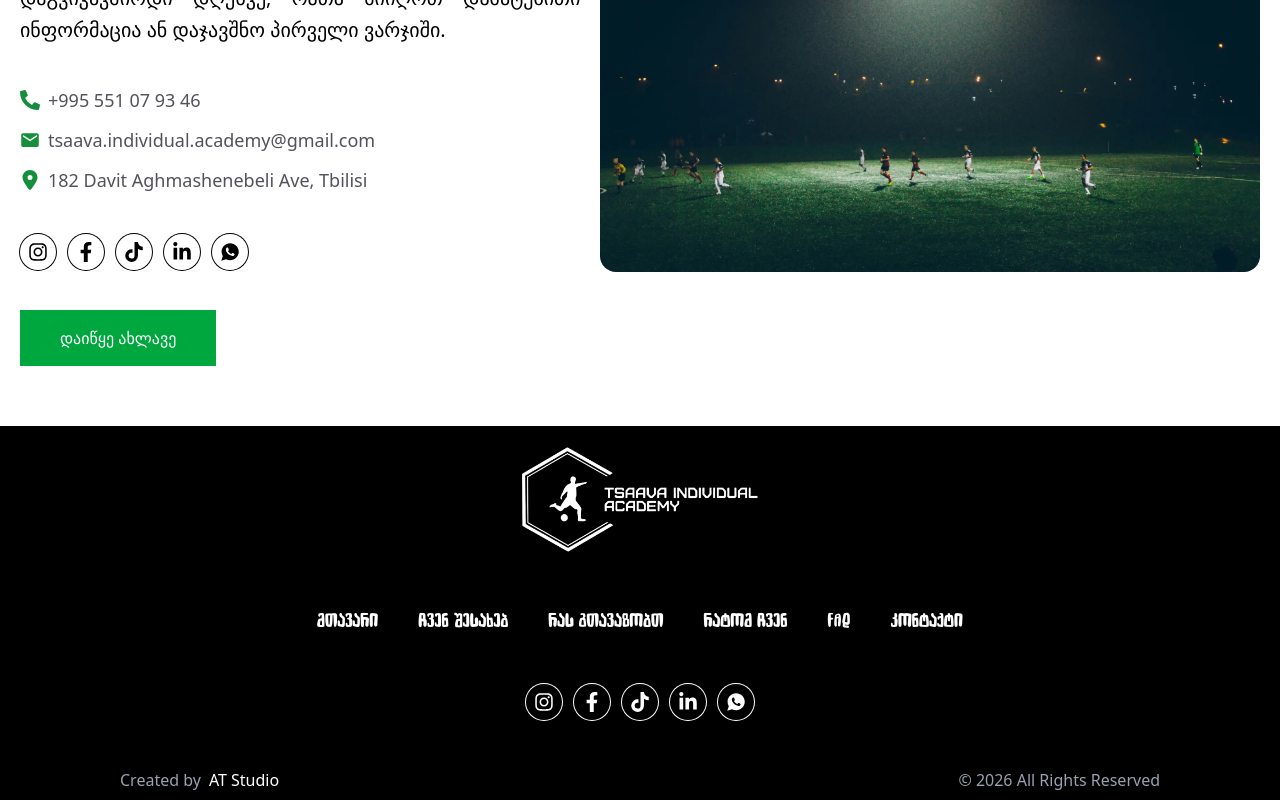
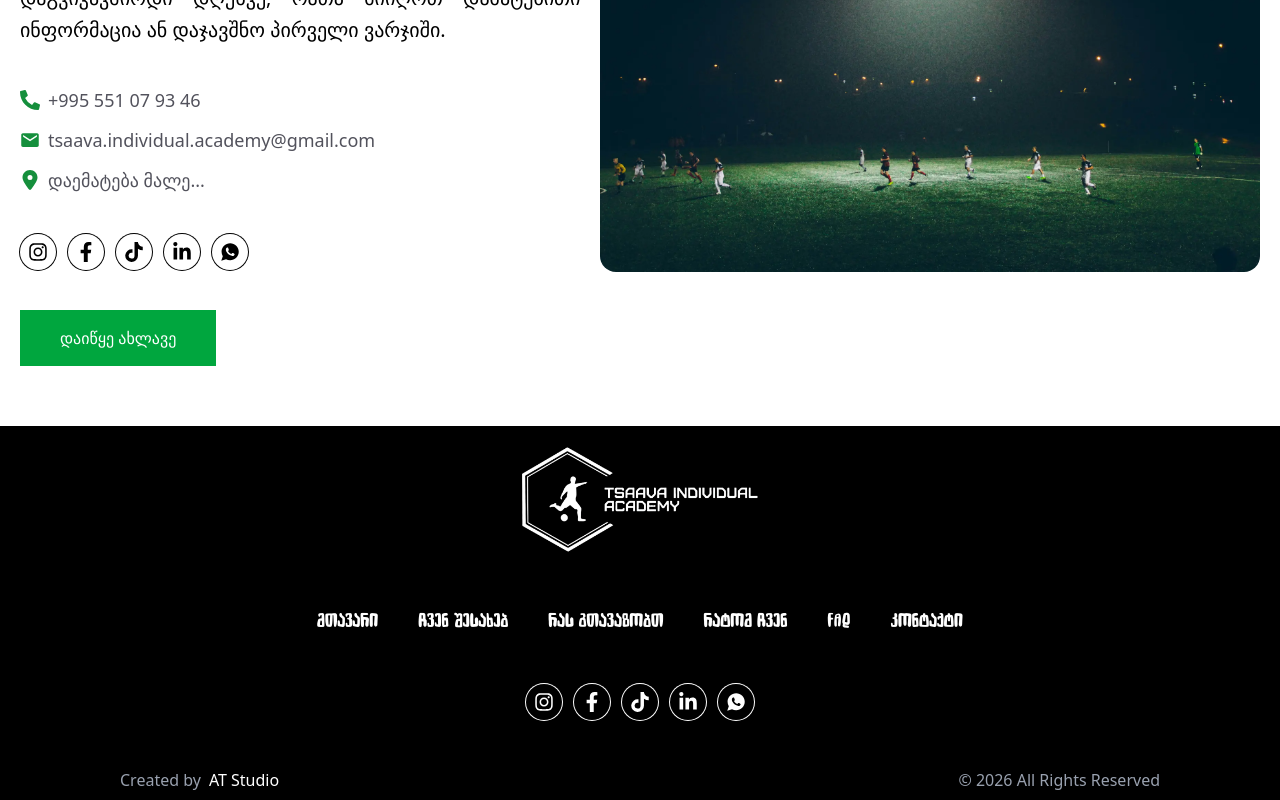
Before and after one commit to Tornike28-AT/academy, a Next.js app: page / in a window 1280 px wide. Shown: the part 5305-6105 px from the top of the page. Built offline with nearby package versions, Linux system fonts and the light colour scheme.

Commit message:
address changed

```diff
--- a/components/Cta.jsx
+++ b/components/Cta.jsx
@@ -81,13 +81,13 @@ const MotionLink = motion.create(Link);
               tsaava.individual.academy@gmail.com
             </Link>
             <Link
-              href="https://maps.app.goo.gl/fnBh1RUQjbe3dyaz7"
+              href="#"
               target="_blank"
               rel="noopener noreferrer"
               className="flex items-center gap-2 hover:underline"
             >
               <FaLocationDot size={20} className="text-[#158F3C]" />
-              182 Davit Aghmashenebeli Ave, Tbilisi
+              დაემატება მალე...
             </Link>
           </div>
 
```
